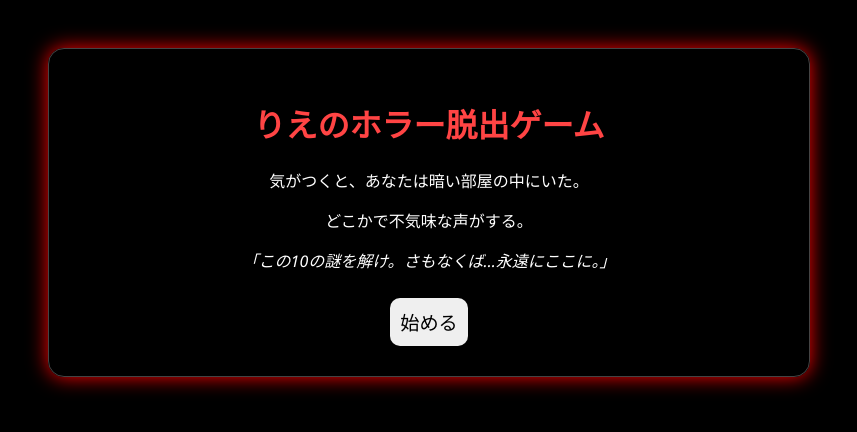
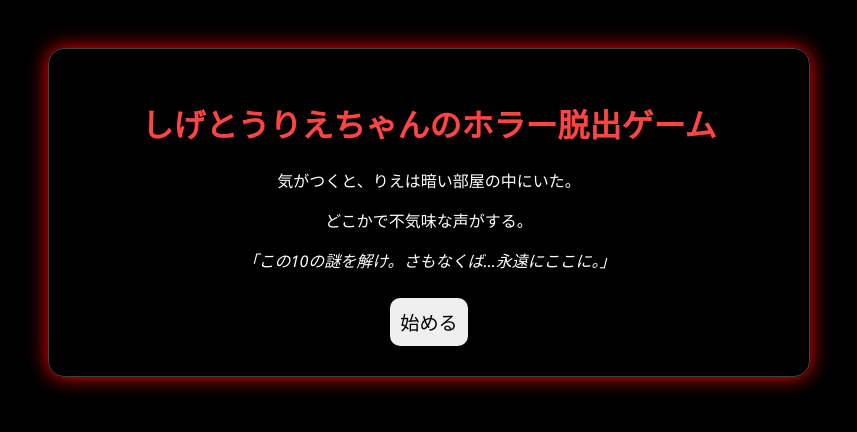
Before and after one commit to Daisuke-R/nazo-for-rie, a plain HTML site: page index.html in a window 1280 px wide. Shown: the whole page, without its empty margins (211-1068 px from the left). Drawn offline with Linux system fonts and the light colour scheme.

Commit message:
Add files via upload

```diff
--- a/index.html
+++ b/index.html
@@ -3,7 +3,7 @@
 <head>
   <meta charset="UTF-8" />
   <meta name="viewport" content="width=device-width, initial-scale=1.0" />
-  <title>脱出ゲーム for りえ</title>
+  <title>今日のAGAがんばれ</title>
   <style>
     body {
       background-color: #000;
@@ -42,8 +42,8 @@
 </head>
 <body>
   <div class="card" id="intro">
-    <h1>りえのホラー脱出ゲーム</h1>
-    <p>気がつくと、あなたは暗い部屋の中にいた。</p>
+    <h1>しげとうりえちゃんのホラー脱出ゲーム</h1>
+    <p>気がつくと、りえは暗い部屋の中にいた。</p>
     <p>どこかで不気味な声がする。</p>
     <p><em>「この10の謎を解け。さもなくば…永遠にここに。」</em></p>
     <button onclick="startGame()">始める</button>
```
